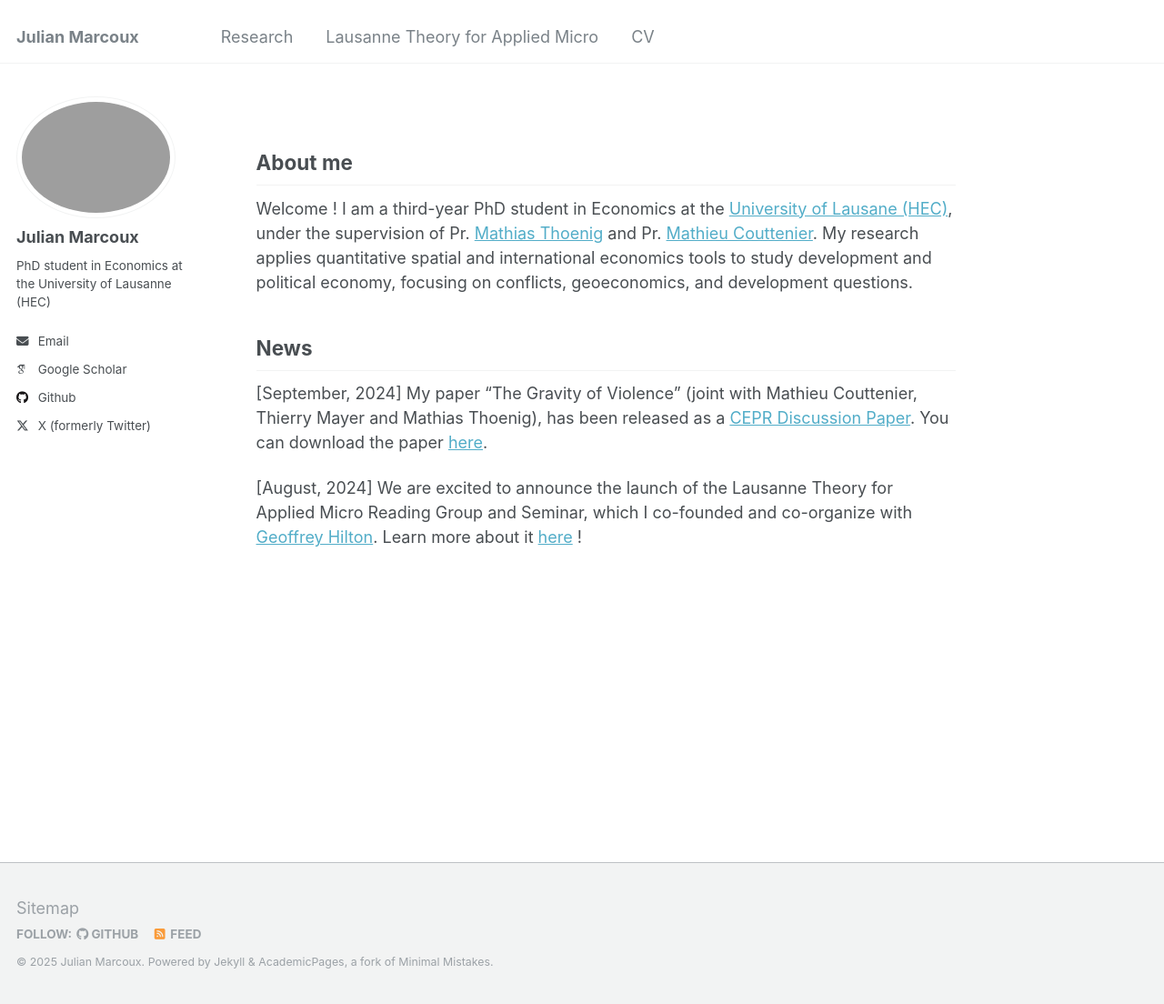
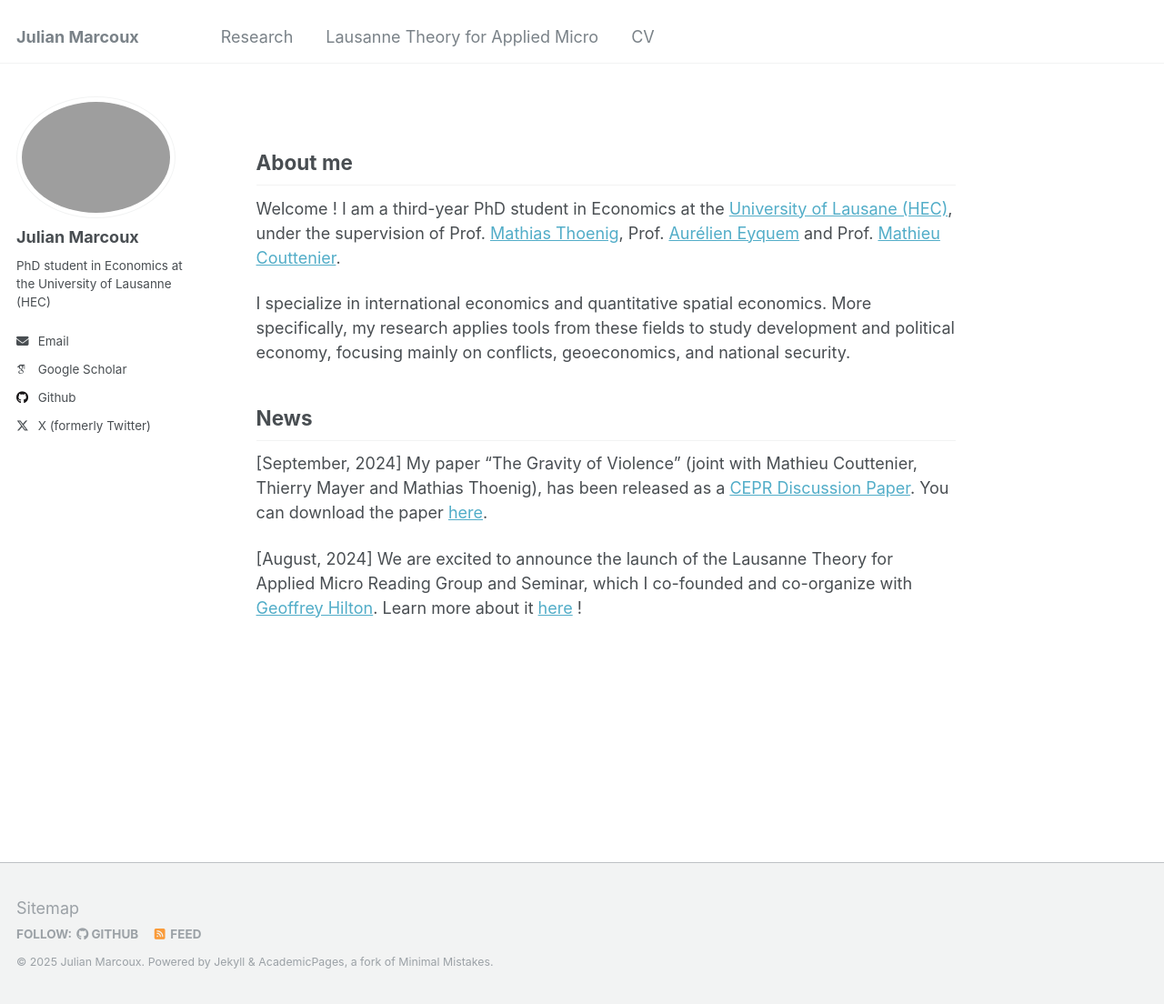
Before and after one commit to julianmarcoux/julianmarcoux.github.io, a Jekyll site: the page built from _pages/about.md, in a window 1280 px wide and 1104 px high. Shown: the whole window at 91% size. Built offline with Jekyll 4.4.1, drawn with Linux system fonts in a browser that asks for light colours; some web fonts are replaced.

Commit message:
Update about.md

```diff
--- a/_pages/about.md
+++ b/_pages/about.md
@@ -10,7 +10,9 @@ redirect_from:
 
 About me
 -------------
-Welcome ! I am a third-year PhD student in Economics at the [University of Lausane (HEC)](), under the supervision of Pr. [Mathias Thoenig](https://people.unil.ch/mathiasthoenig/) and Pr. [Mathieu Couttenier](https://sites.google.com/site/coutteniermathieu/). My research applies quantitative spatial and international economics tools to study development and political economy, focusing on conflicts, geoeconomics, and development questions.
+Welcome ! I am a third-year PhD student in Economics at the [University of Lausane (HEC)](https://www.unil.ch/de/en/home.html), under the supervision of Prof. [Mathias Thoenig](https://people.unil.ch/mathiasthoenig/), Prof. [Aurélien Eyquem](http://aeyq.free.fr/) and Prof. [Mathieu Couttenier](https://sites.google.com/site/coutteniermathieu/).
+
+I specialize in international economics and quantitative spatial economics. More specifically, my research applies tools from these fields to study development and political economy, focusing mainly on conflicts, geoeconomics, and national security.
 
 News
 -------------
```
